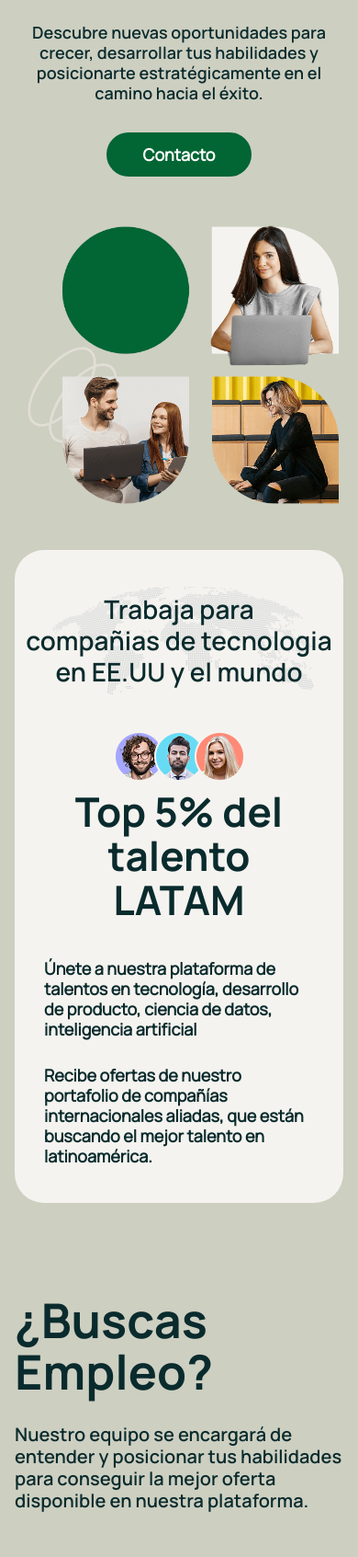
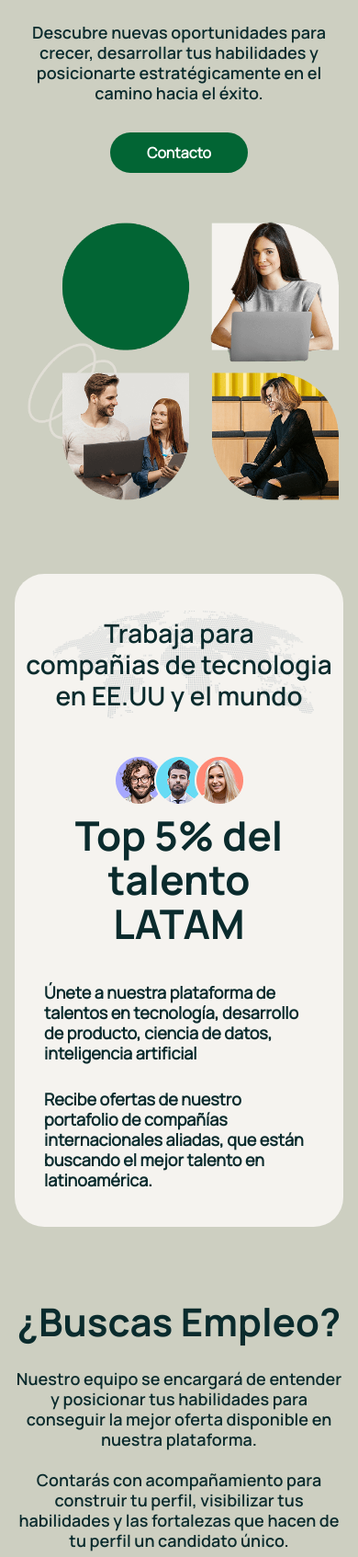
Before and after one commit to Mazagonzalez/vpm-page, an Astro site: page / in a window 390 px wide. Shown: the part 258-1951 px from the top of the page at 92% size. Built offline with nearby package versions, Linux system fonts and the light colour scheme; Astro itself is replaced by a stand-in of ours.

Commit message:
style: section #3 responsive

```diff
--- a/src/components/home/hero-section.astro
+++ b/src/components/home/hero-section.astro
@@ -2,7 +2,7 @@
 import Button from "@/components/common/button.astro";
 ---
 
-<section id="hero" class="size-screen pt-[100px] lg:pt-[140px] pb-[50px]">
+<section id="hero" class="size-screen pt-[100px] pb-[80px] lg:pt-[140px] lg:pb-[50px]">
     <div class="flex flex-col lg:flex-row justify-center items-center gap-10 lg:gap-4">
         <div class="col gap-8 text-center lg:text-start">
             <h1 class="text-[45px] leading-[50px] lg:text-[65px] lg:leading-[70px] font-bold into-left">
--- a/src/components/home/looking-for-a-job.astro
+++ b/src/components/home/looking-for-a-job.astro
@@ -4,24 +4,24 @@ import Button from "@/components/common/button.astro";
 
 <section class="size-screen padding-auto">
     <div class="flex flex-col lg:flex-row lg:items-center">
-        <div class="col gap-7">
-            <h1 class="text-[52px] leading-[56px] font-bold into-top-3">
+        <div class="col gap-7 text-center lg:text-start">
+            <h1 class="text-[42px] leading-[46px] lg:text-[52px] lg:leading-[56px] font-bold into-top-3">
                 ¿Buscas Empleo?
             </h1>
 
-            <p class="text-[20px] leading-[24px] font-semibold into-top-2">
+            <p class="text-[18px] leading-[22px] lg:text-[20px] lg:leading-[24px] font-semibold into-top-2">
                 Nuestro equipo se encargará de entender y <br class="br-hidden">
                 posicionar tus habilidades para conseguir la mejor <br class="br-hidden">
                 oferta disponible en nuestra plataforma.
                 <br>
                 <br>
-                <br>
+                <br class="br-hidden">
                 Contarás con acompañamiento para construir tu <br class="br-hidden">
                 perfil, visibilizar tus habilidades y las fortalezas que <br class="br-hidden">
                 hacen de tu perfil un candidato único.
             </p>
 
-            <Button className="into-top" />
+            <Button className="mx-auto lg:mx-0 into-top" />
         </div>
 
         <img
--- a/src/components/home/work-for-the-world.astro
+++ b/src/components/home/work-for-the-world.astro
@@ -1,4 +1,4 @@
-<section class="size-screen pb-[50px]">
+<section class="size-screen pb-[30px] lg:pb-[50px]">
     <div class="bg-[#F5F3EF] rounded-4xl px-8 py-10 lg:px-[60px] lg:py-[70px] col gap-10 lg:gap-2">
         <div class="relative flex justify-center into-center">
             <h1 class="text-[28px] leading-[34px] lg:text-[48px] lg:leading-[52px] font-semibold text-center absolute-center whitespace-nowrap">
--- a/src/styles/components.css
+++ b/src/styles/components.css
@@ -59,7 +59,7 @@
 }
 
 .button-main{
-    @apply bg-main hover:bg-main/90 py-2.5 px-10 w-fit text-lg font-bold rounded-full text-white cursor-pointer
+    @apply bg-main hover:bg-main/90 py-2.5 px-10 w-fit lg:text-lg font-bold rounded-full text-white cursor-pointer
 }
 
 .btn-nav{
```
